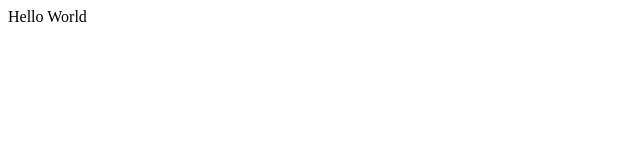
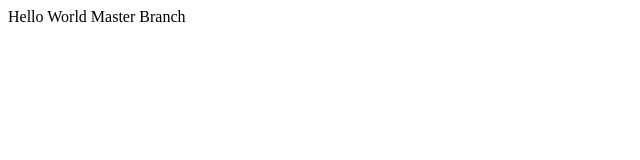
Before and after one commit to Helly-p/Git_Prac, a plain HTML site: page index.html in a window 1280 px wide. Shown: the whole page, without its empty margins (0-640 px from the left). Drawn offline with Linux system fonts and the light colour scheme.

Commit message:
Master branch new feature

```diff
--- a/index.html
+++ b/index.html
@@ -8,5 +8,6 @@
 </head>
 <body>
     Hello World
+    Master Branch
 </body>
 </html>
```
